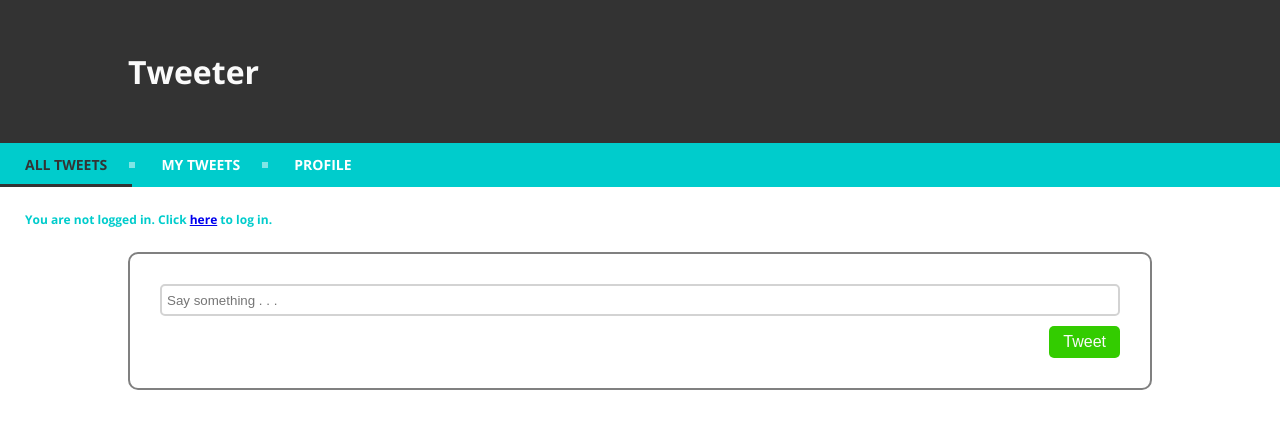
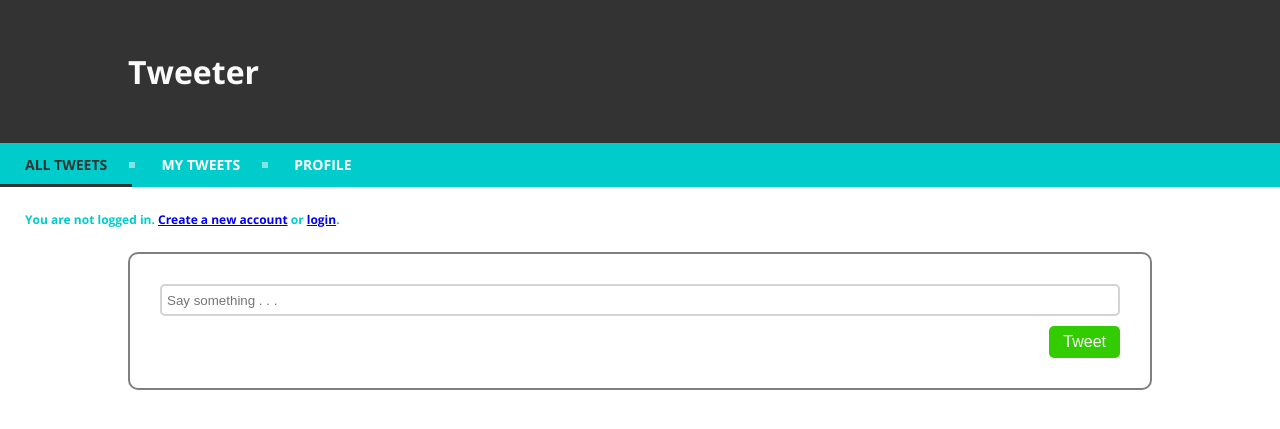
Before and after one commit to microsoft/python-sample-tweeterapp, a Django app: page / in a window 1280 px wide. Shown: the top 429 px of the page. Run offline with Django 3.2, Linux system fonts and the light colour scheme; data that the repository does not hold is empty; parts of the project's set-up code (start-up, migrations or seed data) failed here and were passed over.

Commit message:
add sign up to homepage

```diff
--- a/tweeter/templates/tweeter/index.html
+++ b/tweeter/templates/tweeter/index.html
@@ -24,7 +24,7 @@
       Hi {{ user.get_username }}!
       <p><a href="{% url 'logout' %}">Logout</a></p>
     {% else %}
-      <p>You are not logged in. Click <a href="{% url 'login' %}">here</a> to log in.</p>
+      <p>You are not logged in. <a href="{% url 'signup' %}">Create a new account</a> or <a href="{% url 'login' %}">login</a>.</p>
     {% endif %}
     {% endblock %}
 </h3>
```
